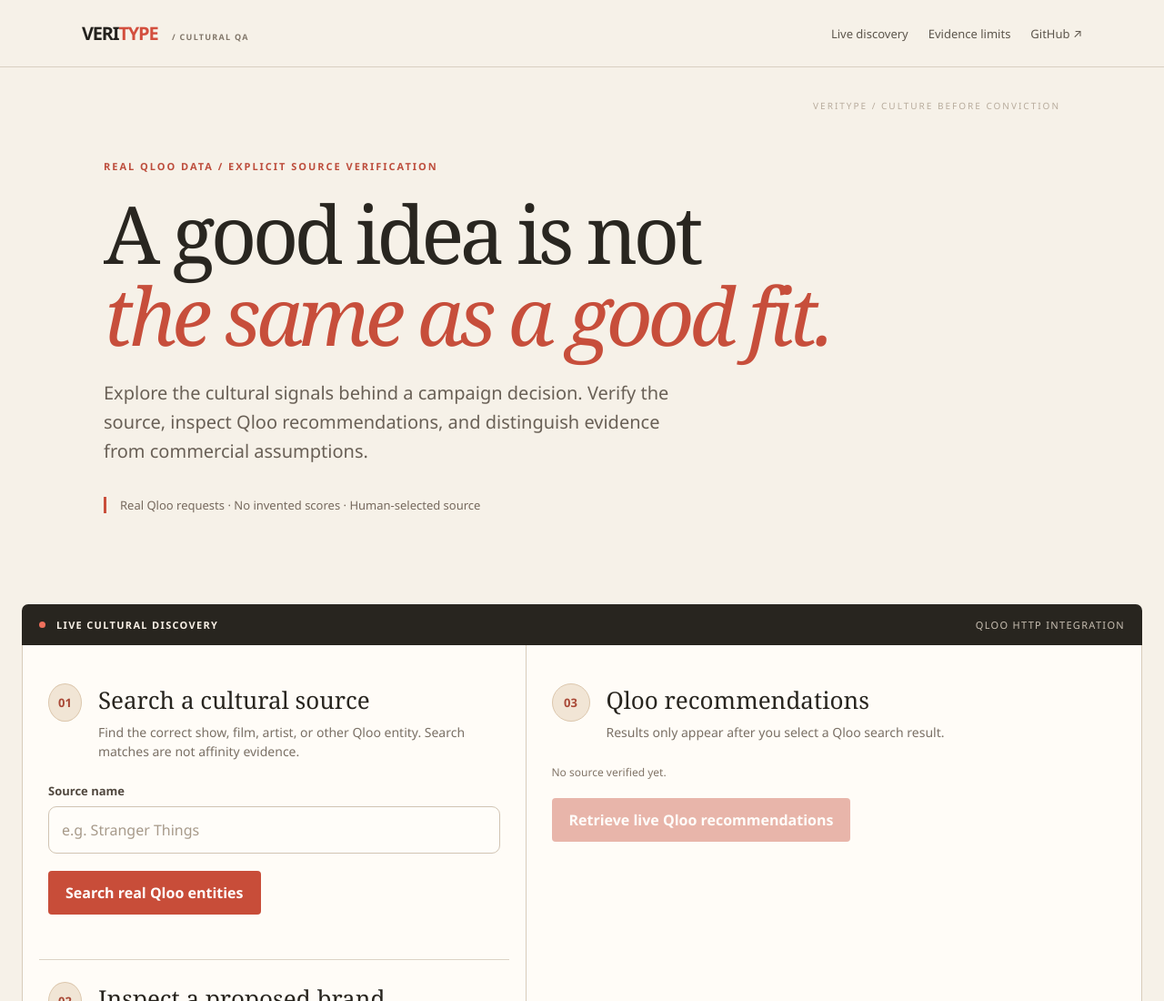
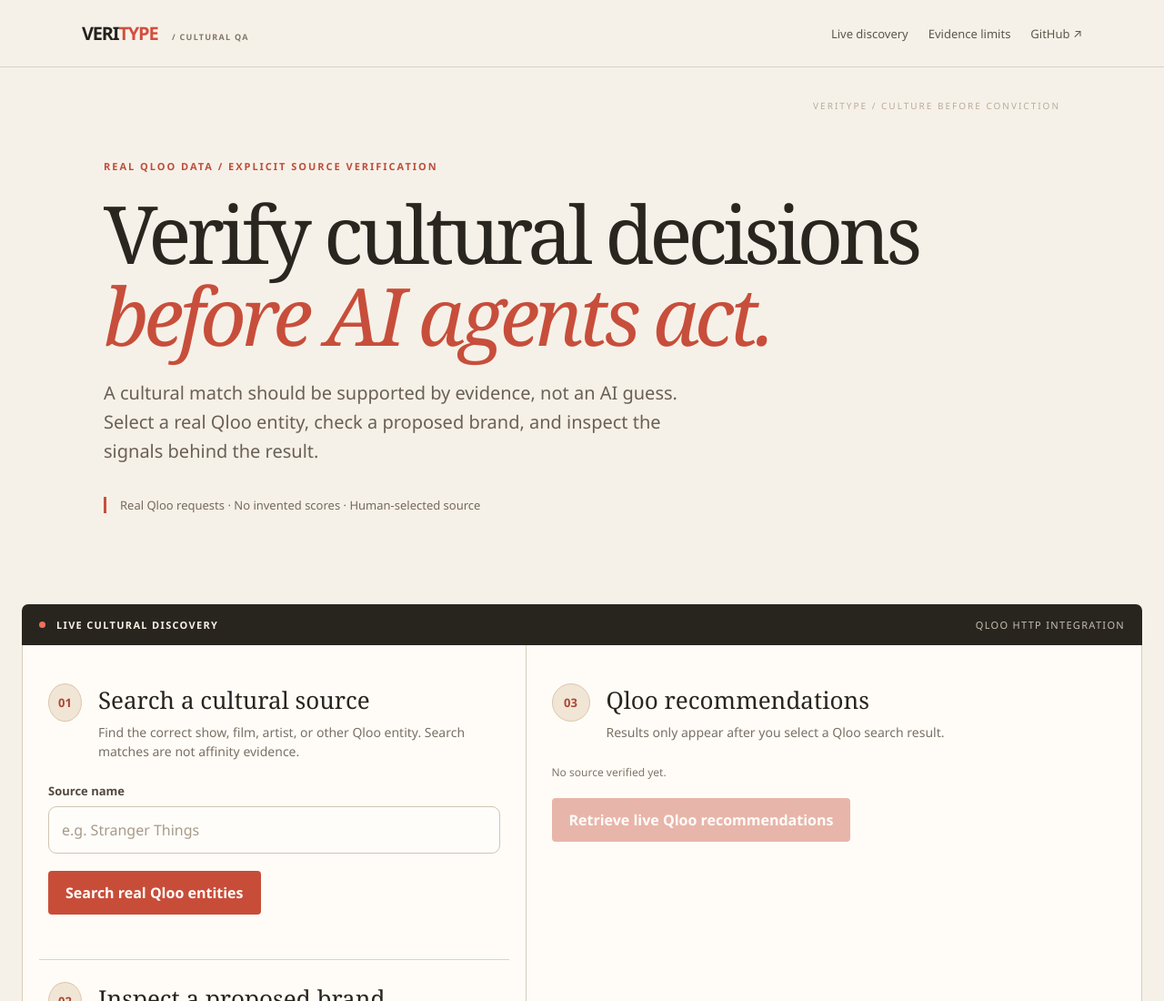
Before and after one commit to 0xaje/Veritype, a website: page public/worker.html in a window 1280 px wide. Shown: the top 1100 px of the page at 91% size. Drawn offline with Linux system fonts and the light colour scheme.

Commit message:
copy: clarify Veritype's judge-facing value proposition

```diff
--- a/public/worker.html
+++ b/public/worker.html
@@ -1,7 +1,7 @@
 <!doctype html>
 <html lang="en"><head><meta charset="utf-8"><meta name="viewport" content="width=device-width,initial-scale=1"><title>Veritype — Live Qloo cultural discovery</title><link rel="stylesheet" href="/app.css"></head>
 <body><header class="top"><a class="logo" href="/">VERI<span>TYPE</span><small> / CULTURAL QA</small></a><nav><a href="#workspace">Live discovery</a><a href="#documentation">Evidence limits</a><a href="https://github.com/0xaje/Veritype" target="_blank" rel="noopener noreferrer">GitHub ↗</a></nav></header>
-<main><section class="hero"><p class="eyebrow">REAL QLOO DATA / EXPLICIT SOURCE VERIFICATION</p><h1>A good idea is not<br><em>the same as a good fit.</em></h1><p>Explore the cultural signals behind a campaign decision. Verify the source, inspect Qloo recommendations, and distinguish evidence from commercial assumptions.</p><div class="hero-note">Real Qloo requests · No invented scores · Human-selected source</div></section>
+<main><section class="hero"><p class="eyebrow">REAL QLOO DATA / EXPLICIT SOURCE VERIFICATION</p><h1>Verify cultural decisions<br><em>before AI agents act.</em></h1><p>A cultural match should be supported by evidence, not an AI guess. Select a real Qloo entity, check a proposed brand, and inspect the signals behind the result.</p><div class="hero-note">Real Qloo requests · No invented scores · Human-selected source</div></section>
 <section id="workspace" class="workspace"><div class="studio-label"><span class="live-dot"></span> LIVE CULTURAL DISCOVERY <span>QLOO HTTP INTEGRATION</span></div><div class="studio-layout"><div class="studio-input">
 <div class="panel"><div class="panel-head"><span class="step">01</span><div><h3>Search a cultural source</h3><p>Find the correct show, film, artist, or other Qloo entity. Search matches are not affinity evidence.</p></div></div><div id="notice" role="status" aria-live="polite"></div><label for="source">Source name</label><input id="source" placeholder="e.g. Stranger Things" maxlength="120"><div class="actions"><button id="search" type="button">Search real Qloo entities</button></div><div id="matches" class="matches" aria-live="polite"></div></div>
 <div class="panel"><div class="panel-head"><span class="step">02</span><div><h3>Inspect a proposed brand</h3><p>Optional: check whether a brand appears in the returned top 10 recommendations. Absence is not evidence of incompatibility.</p></div></div><label for="candidate">Brand name (optional)</label><input id="candidate" maxlength="120" placeholder="e.g. Vans"><p class="hint">No head-to-head ranking, automatic replacement, or partnership approval is performed here.</p></div>
```
